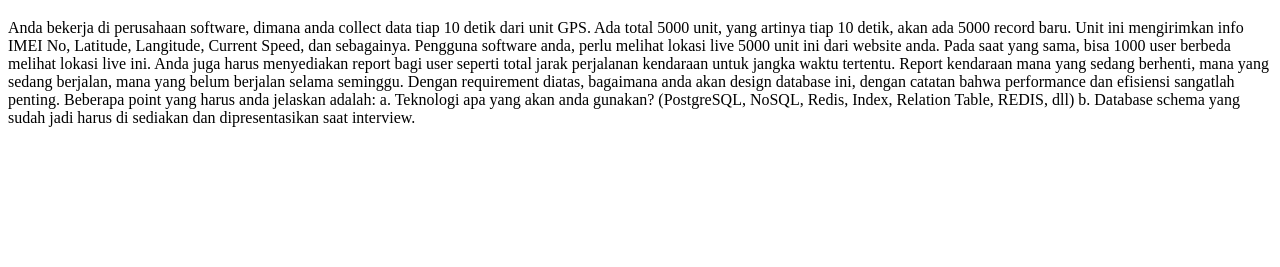
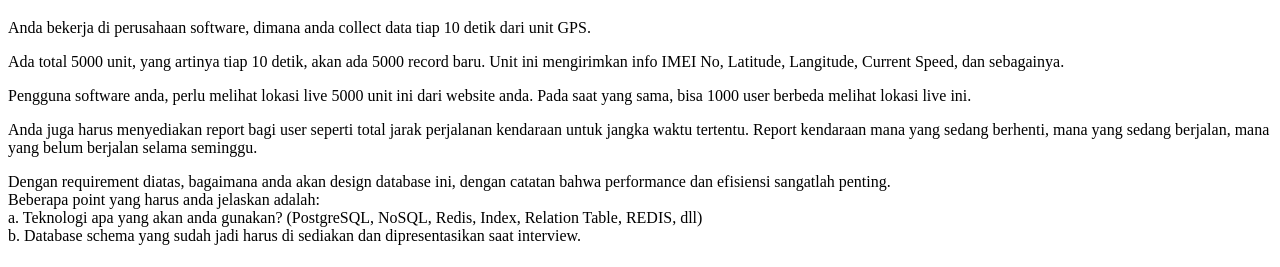
Before and after one commit to davidgunadi/davidgunadi.github.io, a plain HTML site: page dbAdmin/index.html in a window 1280 px wide. Shown: the part 533-800 px from the top of the page. Drawn offline with Linux system fonts and the light colour scheme.

Commit message:
Update index.html

```diff
--- a/dbAdmin/index.html
+++ b/dbAdmin/index.html
@@ -23,20 +23,20 @@
     <p>11.	Jenis-jenis NoSQL dan masing-masing kelebihannya?</p>
     <p>12.	Jenis-jenis NoSQL dan masing-masing kelebihannya?</p>
     <h1>Case Study</h1>
-    <p>Anda bekerja di perusahaan software, dimana anda collect data tiap 10 detik dari unit GPS.
-        Ada total 5000 unit, yang artinya tiap 10 detik, akan ada 5000 record baru.
-        Unit ini mengirimkan info IMEI No, Latitude, Langitude, Current Speed, dan sebagainya.
+    <p>Anda bekerja di perusahaan software, dimana anda collect data tiap 10 detik dari unit GPS.</p>
+    <p>Ada total 5000 unit, yang artinya tiap 10 detik, akan ada 5000 record baru.
+    Unit ini mengirimkan info IMEI No, Latitude, Langitude, Current Speed, dan sebagainya.</p>
 
-        Pengguna software anda, perlu melihat lokasi live 5000 unit ini dari website anda.
-        Pada saat yang sama, bisa 1000 user berbeda melihat lokasi live ini.
+    <p>Pengguna software anda, perlu melihat lokasi live 5000 unit ini dari website anda.
+    Pada saat yang sama, bisa 1000 user berbeda melihat lokasi live ini.</p>
 
-        Anda juga harus menyediakan report bagi user seperti total jarak perjalanan kendaraan untuk jangka waktu tertentu.
-        Report kendaraan mana yang sedang berhenti, mana yang sedang berjalan, mana yang belum berjalan selama seminggu.
+    <p>Anda juga harus menyediakan report bagi user seperti total jarak perjalanan kendaraan untuk jangka waktu tertentu.
+    Report kendaraan mana yang sedang berhenti, mana yang sedang berjalan, mana yang belum berjalan selama seminggu.</p>
 
-        Dengan requirement diatas, bagaimana anda akan design database ini, dengan catatan bahwa performance dan efisiensi sangatlah penting.
-        Beberapa point yang harus anda jelaskan adalah:
-        a. Teknologi apa yang akan anda gunakan? (PostgreSQL, NoSQL, Redis, Index, Relation Table, REDIS, dll)
-        b. Database schema yang sudah jadi harus di sediakan dan dipresentasikan saat interview.
+    <p>Dengan requirement diatas, bagaimana anda akan design database ini, dengan catatan bahwa performance dan efisiensi sangatlah penting.<br>
+    Beberapa point yang harus anda jelaskan adalah:<br>
+    a. Teknologi apa yang akan anda gunakan? (PostgreSQL, NoSQL, Redis, Index, Relation Table, REDIS, dll)<br>
+    b. Database schema yang sudah jadi harus di sediakan dan dipresentasikan saat interview.<br>
     </p>
 </body>
 
```
